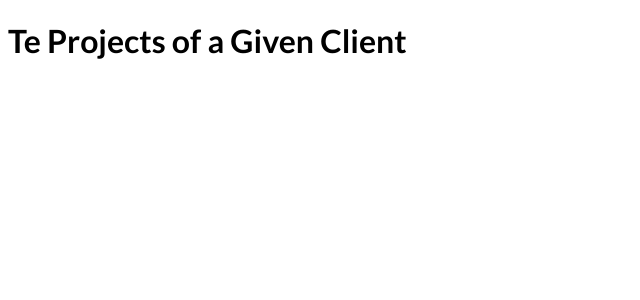
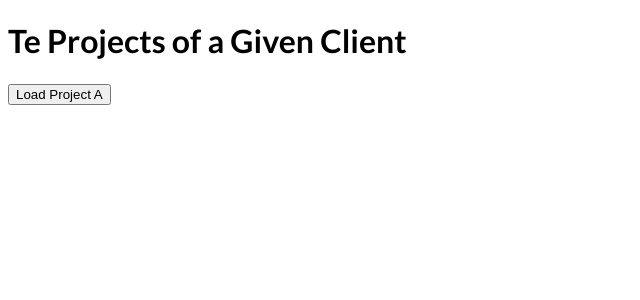
Before and after one commit to Preil/next-js, a Next.js app: page /clients/ilya in a window 1280 px wide. Shown: the top 300 px of the page, without its empty margins (0-640 px from the left). Built offline with nearby package versions, Linux system fonts and the light colour scheme.

Commit message:
programmatically routing example

```diff
--- a/pages/clients/[id]/index.js
+++ b/pages/clients/[id]/index.js
@@ -1,7 +1,18 @@
+import { useRouter } from "next/router";
 function ClientProjectsPage() {
+  const router = useRouter();
+  function loadProjectHandler() {
+    // load data..
+    // router.push("/clients/max/projectA");
+    router.push({
+      pathname: "/clients/[id]/[clientprojectid]",
+      query: { id: "max", clientprojectid: "projecta" },
+    });
+  }
   return (
     <div>
       <h1>Te Projects of a Given Client</h1>
+      <button onClick={loadProjectHandler}>Load Project A</button>
     </div>
   );
 }
```
